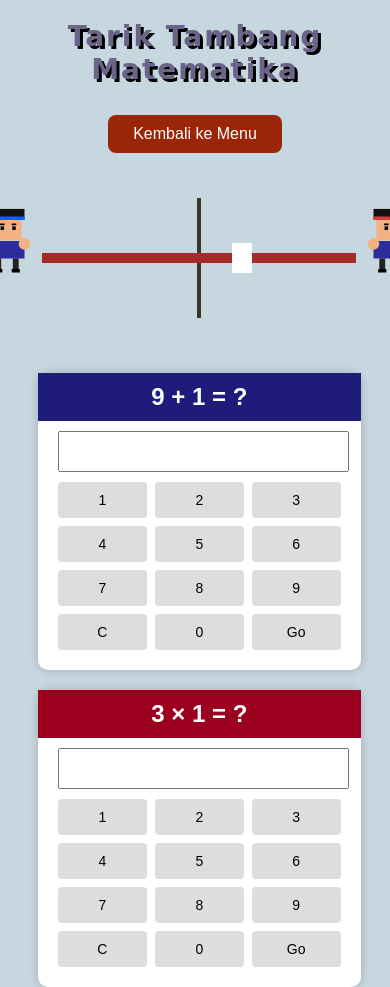
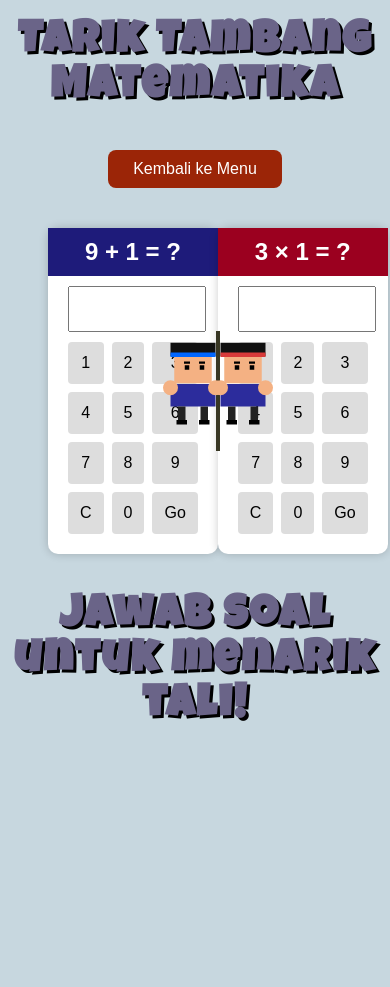
Before and after one commit to NurCakeepp/Tarik-tambang, a plain HTML site: page main.html in a window 390 px wide. Shown: the top 987 px of the page. After the commit the page ends 844 px from the top, so only its background shows below. Drawn offline with Linux system fonts and the light colour scheme.

Commit message:
main.html

```diff
--- a/main.html
+++ b/main.html
@@ -1,10 +1,10 @@
 <!DOCTYPE html>
 <html lang="id">
+<head>
+    <link href="https://fonts.googleapis.com/css2?family=Luckiest+Guy&display=swap" rel="stylesheet">
+<meta charset="UTF-8">
+<title>Tarik Tambang Matematika</title>
 
-<head>
-<meta charset="UTF-8">
-<meta name="viewport" content="width=device-width, initial-scale=1.0">
-<title>Tarik Tambang Matematika</title>
 <style>
 
 body{
@@ -24,20 +24,18 @@
 
 .container{
 display:flex;
-justify-content:center;
+justify-content:space-between;
 align-items:center;
-gap:20px;
-margin:30px;
-flex-wrap:wrap;
+margin:40px;
 }
+
 .panel{
 background:white;
 padding:20px;
 border-radius:10px;
-width:100%;
-max-width:220px;
+width:220px;
 box-shadow:0 0 10px rgba(0,0,0,0.2);
- }
+}
 
 .panel h2{
 color:white;
@@ -62,15 +60,15 @@
 }
 
 /* ARENA */
+
 .arena{
-width:100%;
-max-width:400px;
+width:400px;
 height:150px;
 position:relative;
 display:flex;
 align-items:center;
 justify-content:center;
- }
+}
 
 /* TALI */
 
@@ -210,51 +208,7 @@
 background:#0b7ea1;
 color:rgb(0, 0, 0);
 }
-/* TABLET */
-@media (max-width:900px){
 
-h1{
-font-size:35px;
-}
-
-.container{
-flex-direction:column;
-align-items:center;
-}
-
-.arena{
-order:-1;
-margin-bottom:20px;
-}
-
-}
-
-/* HP */
-@media (max-width:600px){
-
-h1{
-font-size:28px;
-}
-
-.panel{
-max-width:90%;
-}
-
-input{
-height:35px;
-font-size:18px;
-}
-
-.keypad button{
-padding:10px;
-font-size:14px;
-}
-
-.player{
-width:70px;
-}
-
-}
 
 </style>
 </head>
@@ -591,5 +545,4 @@
 </script>
 
 </body>
-
 </html>
```
